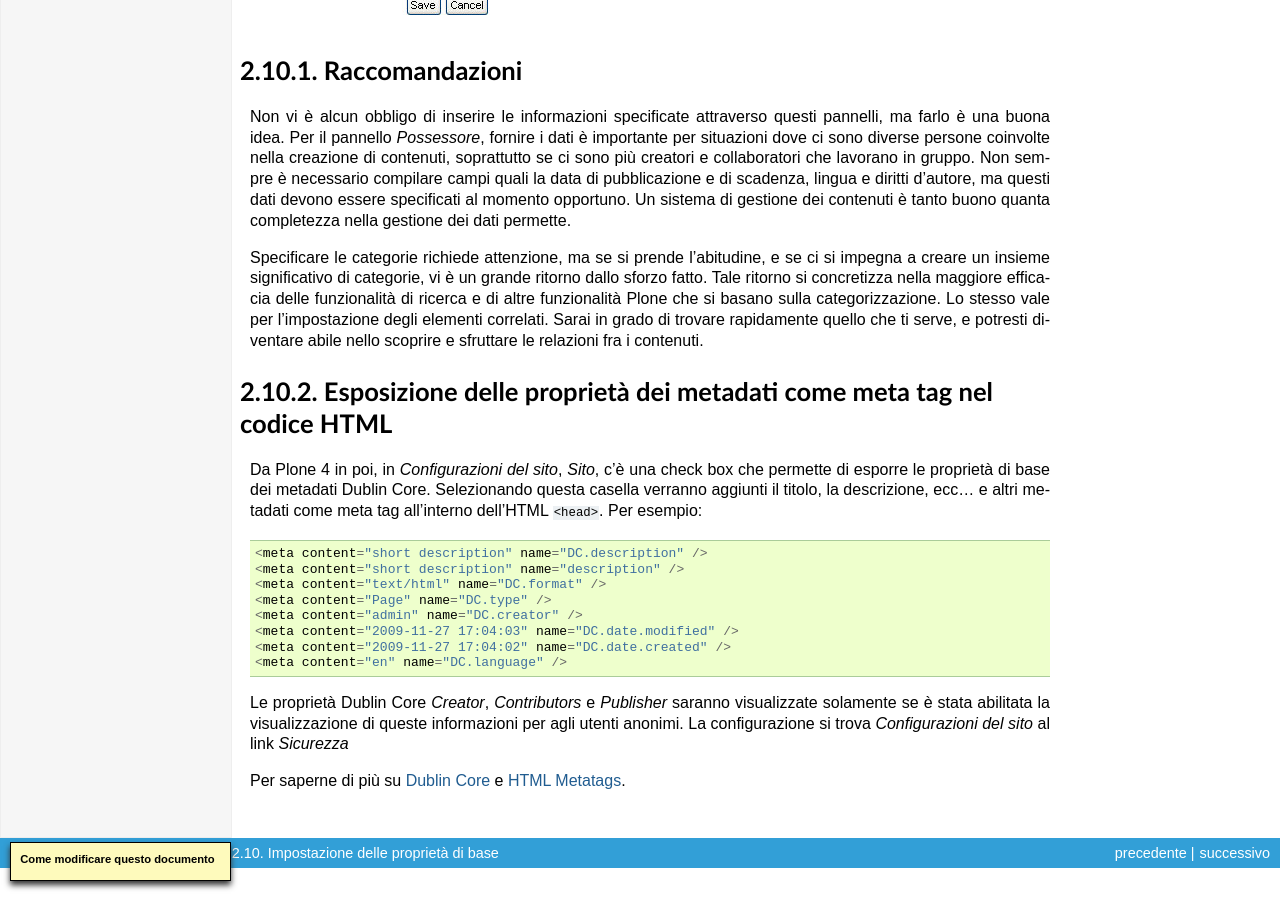
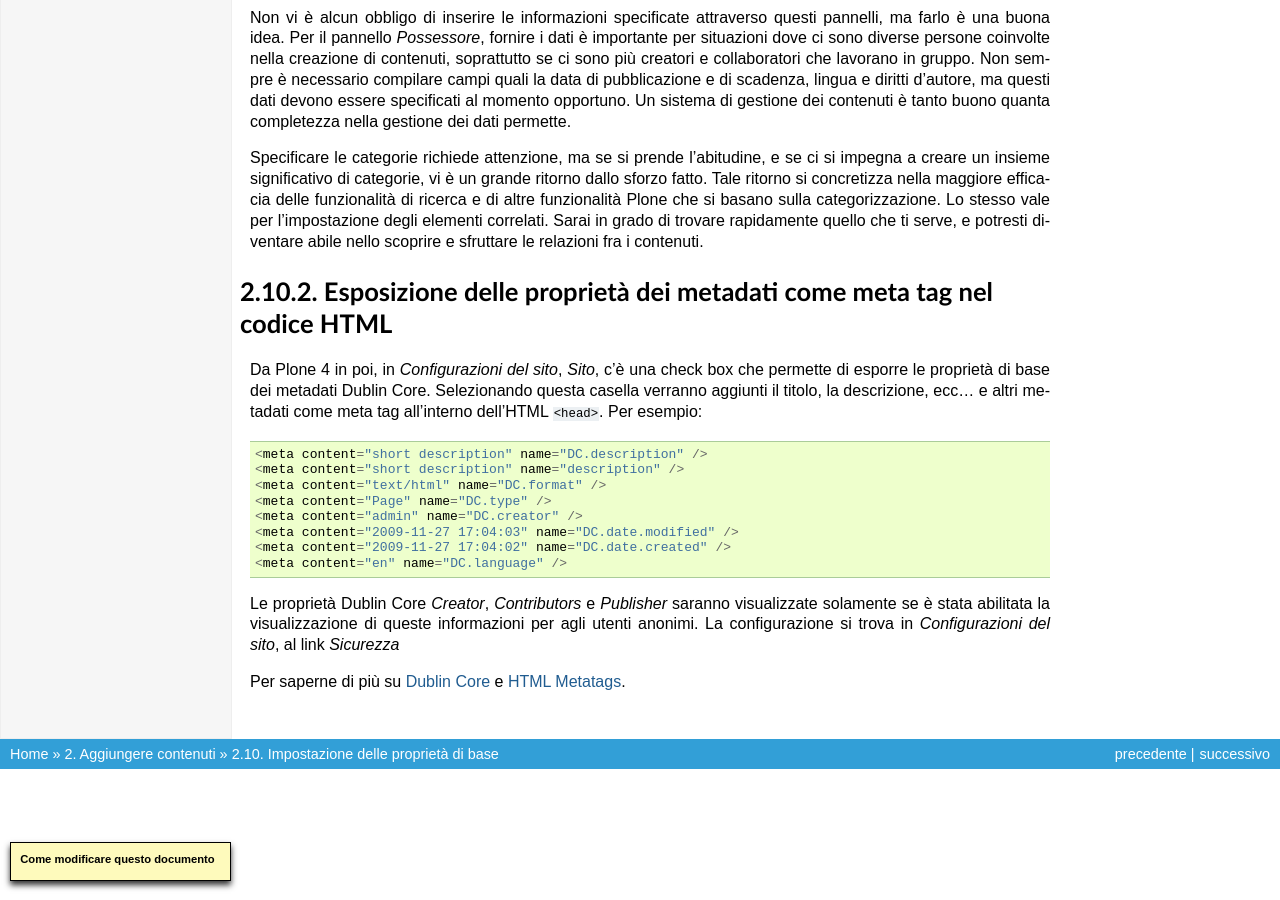
Before and after one commit to plone-it/collective.italiandocumentation, a Sphinx documentation site: the page built from source/adding-content/setting-basic-properties.rst, in a window 1280 px wide and 900 px high, scrolled down 3605 px. Built offline with Sphinx 7.4.7, drawn with Linux system fonts in a browser that asks for light colours; pages that are not in the unit, such as notebooks, are missing from menus; some of the changed text lies outside the part shown.

```diff
--- a/source/adding-content/setting-basic-properties.rst
+++ b/source/adding-content/setting-basic-properties.rst
@@ -147,7 +142,8 @@
     <meta content="en" name="DC.language" />
 
 Le proprietà Dublin Core *Creator*, *Contributors* e *Publisher* saranno visualizzate solamente se è stata abilitata
-la visualizzazione di queste informazioni per agli utenti anonimi. La configurazione si trova *Configurazioni del sito* al link *Sicurezza*
+la visualizzazione di queste informazioni per agli utenti anonimi. La configurazione si trova
+in *Configurazioni del sito*, al link *Sicurezza*
 
 Per saperne di più su `Dublin Core <http://dublincore.org/>`_ e
 `HTML
```
Also changed, not shown: other parts of source/adding-content/setting-basic-properties.rst (+0 -5 lines).
